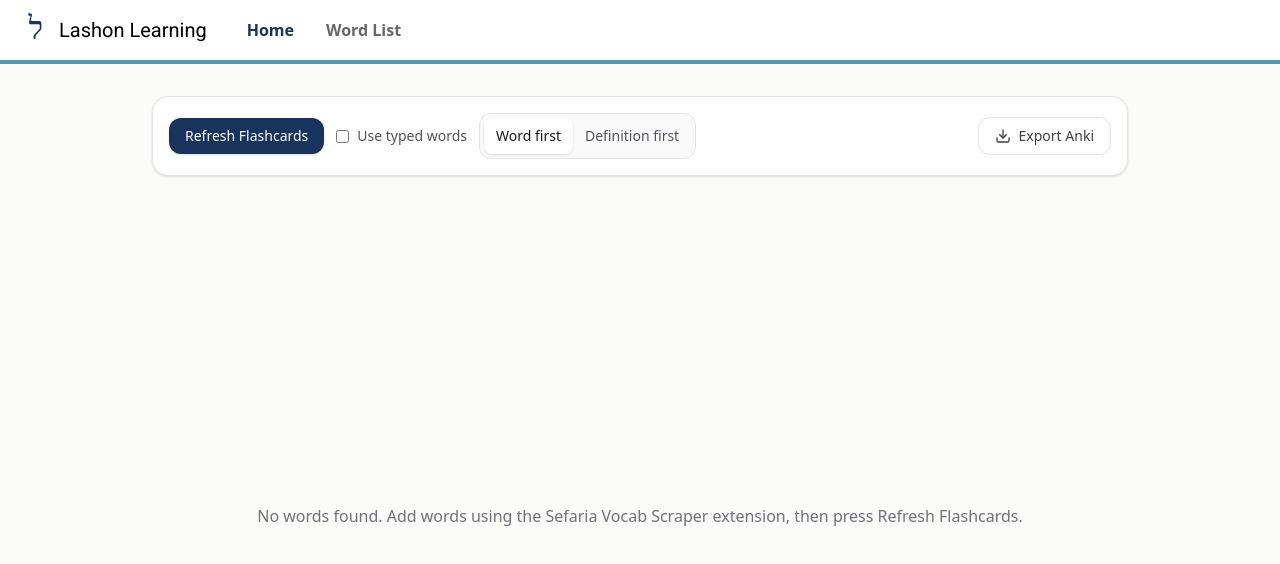
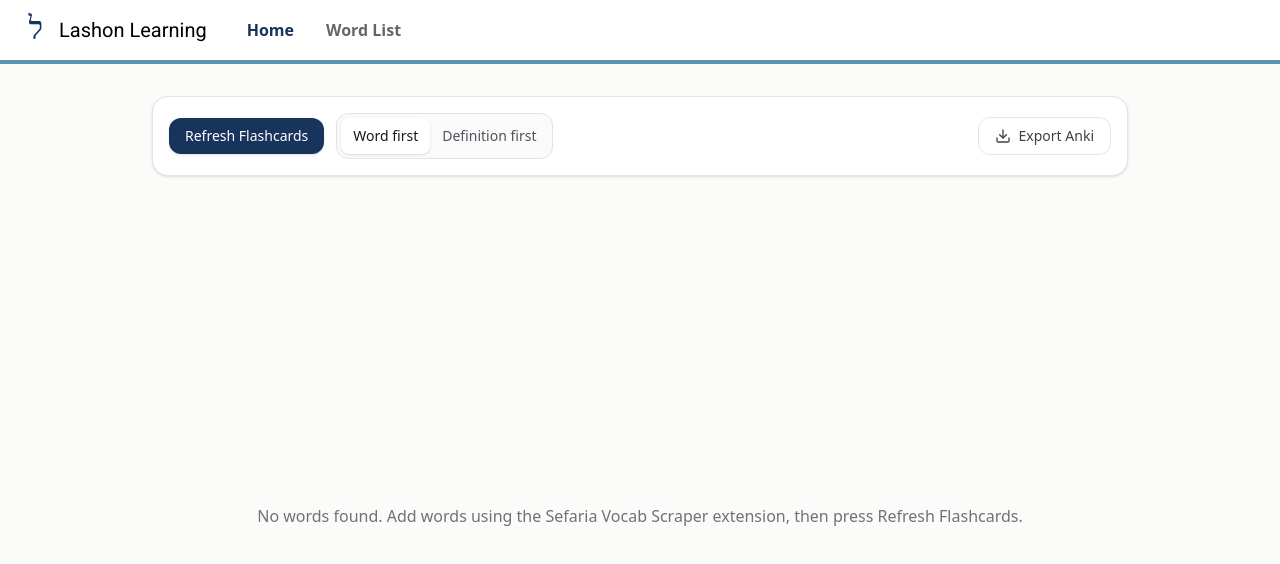
Before and after one commit to akohlgould/LashonLearning, a React (Vite) app in the folder react/lashon-learning/: page /#/ in a window 1280 px wide. Shown: the top 564 px of the page. Built offline with nearby package versions, Linux system fonts and the light colour scheme.

Commit message:
better flashcard page

```diff
--- a/react/lashon-learning/src/pages/FlashcardsPage.jsx
+++ b/react/lashon-learning/src/pages/FlashcardsPage.jsx
@@ -8,25 +8,14 @@ export default function FlashcardsPage({
   loading,
   emptyReason,
   syncFromExtension,
-  generateFromWords,
 }) {
   const [currentIndex, setCurrentIndex] = useState(0);
   const [frontMode, setFrontMode] = useState("word");
   const [cardKey, setCardKey] = useState(0);
-  const [customWords, setCustomWords] = useState("");
-  const [useCustom, setUseCustom] = useState(false);
 
   const handleRefresh = async () => {
     setCurrentIndex(0);
-    if (useCustom && customWords.trim()) {
-      const wordList = customWords
-        .split(/[\n,]+/)
-        .map((w) => w.trim())
-        .filter(Boolean);
-      await generateFromWords(wordList);
-    } else {
-      await syncFromExtension();
-    }
+    await syncFromExtension();
   };
 
   const totalCards = flashcards.length;
@@ -70,16 +59,6 @@ export default function FlashcardsPage({
             Refresh Flashcards
           </button>
 
-          <label className="inline-flex items-center gap-2 text-sm text-zinc-600 cursor-pointer">
-            <input
-              type="checkbox"
-              checked={useCustom}
-              onChange={(e) => setUseCustom(e.target.checked)}
-              className="accent-primary"
-            />
-            Use typed words
-          </label>
-
           <div className="inline-flex rounded-xl border border-zinc-200 bg-zinc-50 p-1">
             <button
               onClick={() => {
@@ -109,17 +88,6 @@ export default function FlashcardsPage({
             Export Anki
           </button>
         </div>
-
-        {useCustom && (
-          <textarea
-            value={customWords}
-            onChange={(e) => setCustomWords(e.target.value)}
-            placeholder="Enter words separated by commas or newlines, e.g.&#10;אמר&#10;דבר&#10;עשה"
-            className="w-full rounded-xl border border-zinc-200 bg-zinc-50 px-3 py-2 text-sm text-zinc-700 placeholder:text-zinc-400 focus:outline-none focus:ring-2 focus:ring-primary"
-            rows={3}
-            dir="rtl"
-          />
-        )}
       </div>
 
       {/* Main Flashcard Display Area */}
@@ -165,7 +133,7 @@ export default function FlashcardsPage({
             <p className="text-zinc-500">
               {emptyReason === "no-words"
                 ? "No words found. Add words using the Sefaria Vocab Scraper extension, then press Refresh Flashcards."
-                : "Extension couldn't load. Type in words above and press Refresh Flashcards to get started."}
+                : "Extension couldn't load. Type in words in the word list page and press Refresh Flashcards to get started."}
             </p>
           </div>
         )}
```
